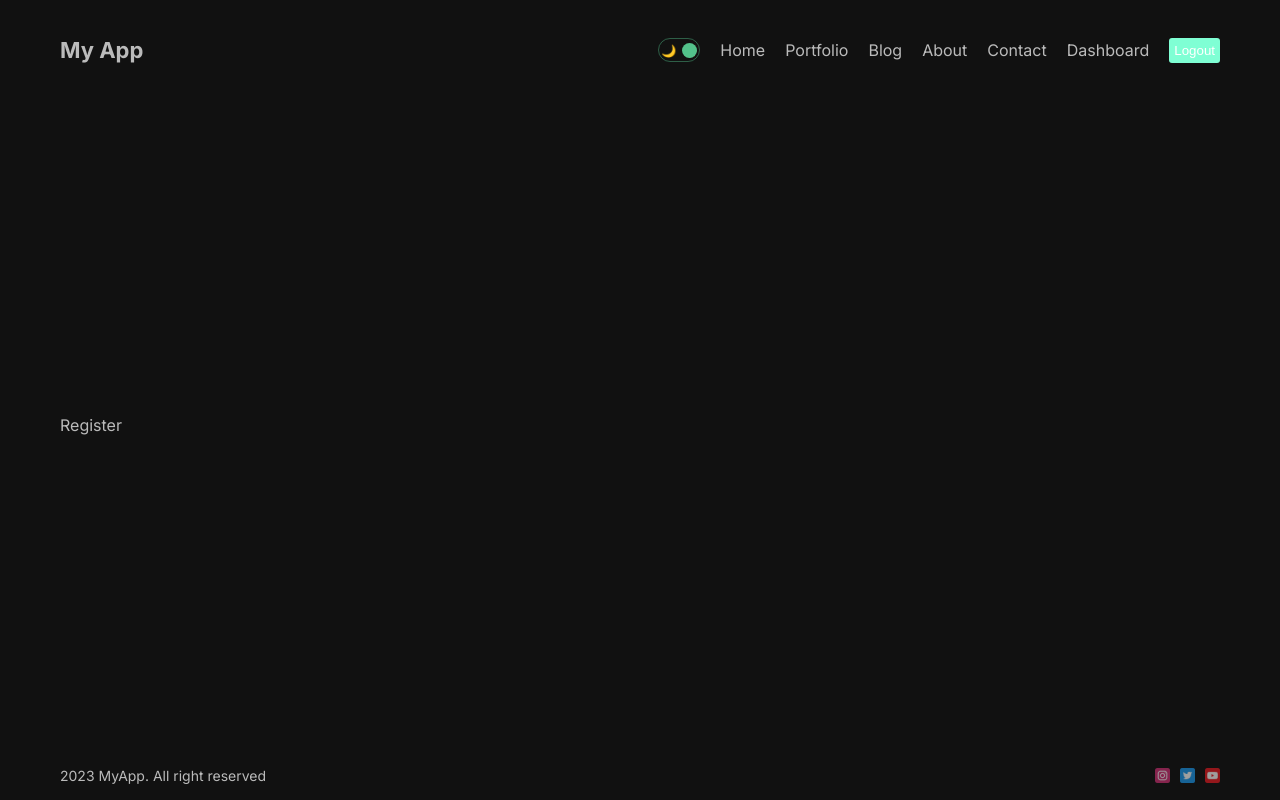
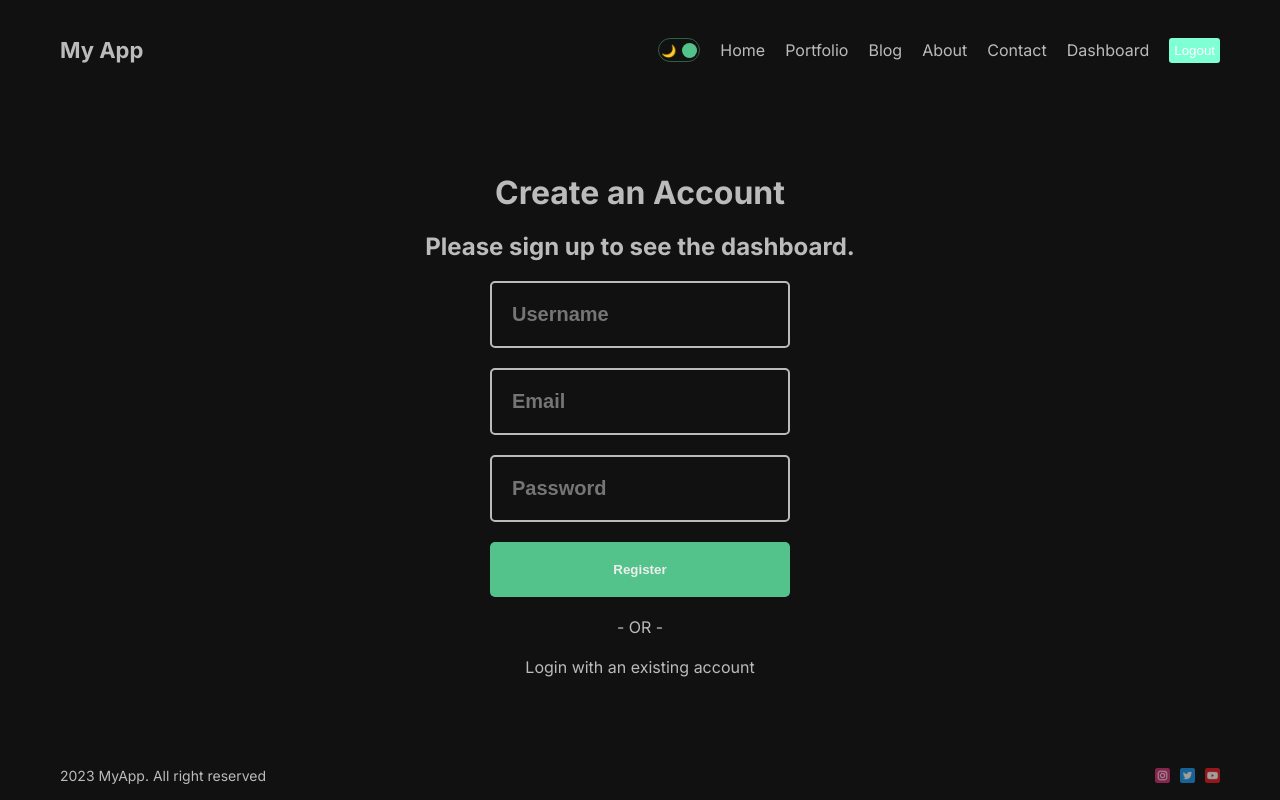
Before and after one commit to kostiantynnahula/next-auth-blog, a Next.js app: page /dashboard/register in a window 1280 px wide. Built offline with nearby package versions, Linux system fonts and the light colour scheme.

Commit message:
Implemented user registration

```diff
--- a/package.json
+++ b/package.json
@@ -9,9 +9,11 @@
     "lint": "next lint"
   },
   "dependencies": {
+    "@types/bcryptjs": "^2.4.2",
     "@types/node": "20.4.8",
     "@types/react": "18.2.18",
     "@types/react-dom": "18.2.7",
+    "bcryptjs": "^2.4.3",
     "eslint": "8.46.0",
     "eslint-config-next": "13.4.12",
     "mongoose": "6.11.1",
--- /dev/null
+++ b/src/app/dashboard/(auth)/register/page.module.css
@@ -0,0 +1,35 @@
+.container{
+  display: flex;
+  flex-direction: column;
+  gap: 20px;
+  align-items: center;
+  justify-content: center;
+}
+
+.form{
+  width: 300px;
+  display: flex;
+  flex-direction: column;
+  gap: 20px;
+}
+
+.input{
+  padding: 20px;
+  background-color: transparent;
+  border: 2px solid #bbb;
+  color:#bbb;
+  border-radius: 5px;
+  font-size: 20px;
+  font-weight: bold;
+}
+
+.button {
+  width: 300px;
+  padding: 20px;
+  cursor: pointer;
+  background-color: #53c28b;
+  border: none;
+  border-radius: 5px;
+  color: #eee;
+  font-weight: bold;
+}
--- a/src/app/dashboard/(auth)/register/page.tsx
+++ b/src/app/dashboard/(auth)/register/page.tsx
@@ -1,8 +1,73 @@
-import React from 'react'
+'use client'
+
+import { useState } from 'react';
+import styles from './page.module.css';
+import Link from 'next/link';
+import { useRouter } from 'next/navigation';
 
 const Register = () => {
+
+  const [error, setError] = useState(null);
+  const router = useRouter();
+
+  const handleSubmit = async (e: any) => {
+    e.preventDefault();
+
+    const name = e.target.username.value;
+    const email = e.target.email.value;
+    const password = e.target.password.value;
+
+    try {
+
+      const res = await fetch('/api/auth/register', {
+        method: 'POST',
+        headers: {
+          'Content-Type': 'application/json',
+        },
+        body: JSON.stringify({ name, email, password })
+      });
+
+      res.status === 201 && router.push('/dashboard/login?success=Account has been created')
+    } catch (error: any) {
+      setError(error);
+      console.log(error);
+    }
+  }
+
   return (
-    <div>Register</div>
+    <div className={styles.container}>
+      <h1 className={styles.title}>Create an Account</h1>
+      <h2 className={styles.subtitle}>Please sign up to see the dashboard.</h2>
+      <form className={styles.form} onSubmit={handleSubmit}>
+        <input
+          type="text"
+          placeholder="Username"
+          name='username'
+          required
+          className={styles.input}
+        />
+        <input
+          type="text"
+          placeholder="Email"
+          name='email'
+          required
+          className={styles.input}
+        />
+        <input
+          type="password"
+          placeholder="Password"
+          name='password'
+          required
+          className={styles.input}
+        />
+        <button className={styles.button}>Register</button>
+        {error && 'Something went wrong!'}
+      </form>
+      <span className={styles.or}>- OR -</span>
+      <Link className={styles.link} href="/dashboard/login">
+        Login with an existing account
+      </Link>
+    </div>
   )
 }
 
--- a/src/models/User.ts
+++ b/src/models/User.ts
@@ -1,4 +1,4 @@
-import { Schema, model } from 'mongoose';
+import { Schema, model, models } from 'mongoose';
 
 const userSchema = new Schema({
   name: {
@@ -17,4 +17,4 @@ const userSchema = new Schema({
   }
 }, { timestamps: true });
 
-export default model('User', userSchema);
+export default models.User ||  model('User', userSchema);
```
Also changed, not shown: src/app/api/auth/register/route.ts (added, +31 -0 lines), 1 other file (tests, documents, lock files or other folders).
